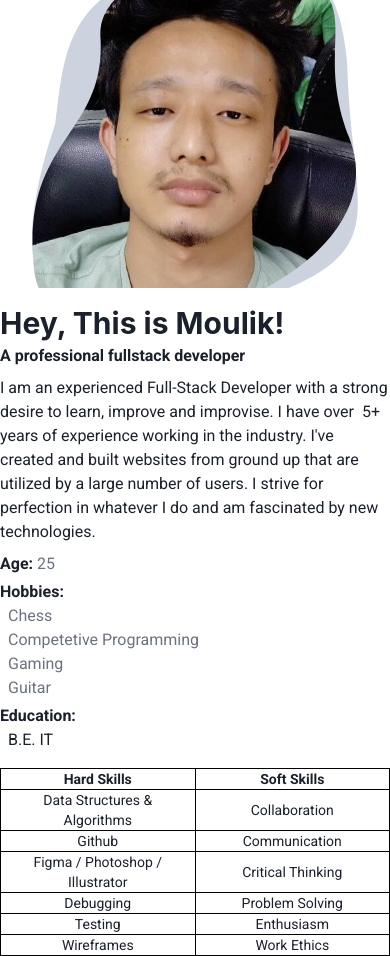
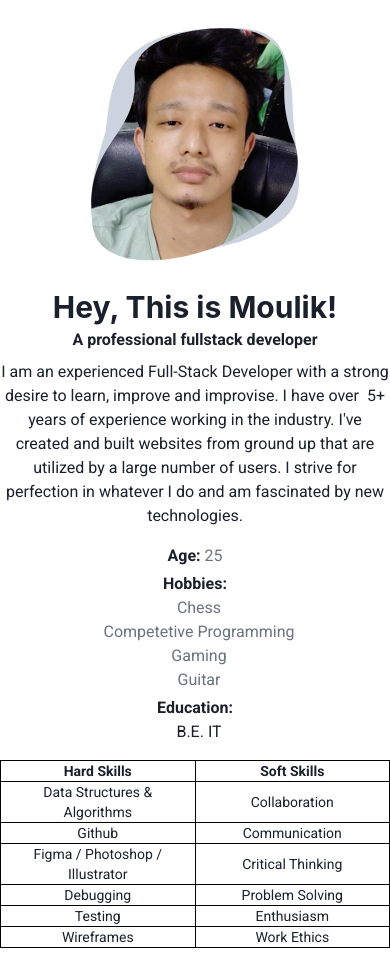
Before and after one commit to M-Blaze/Portfolio, a Next.js app: page /homepage/views/About/About in a window 390 px wide. Built offline with nearby package versions, Linux system fonts and the light colour scheme.

Commit message:
refactor: fix responsive styling

```diff
--- a/src/pages/homepage/views/About/About.tsx
+++ b/src/pages/homepage/views/About/About.tsx
@@ -15,13 +15,13 @@ const About = () => {
   return (
     <section id="about">
       <Box className="content-wrap md:mb-8">
-        <Flex className="flex-wrap mb-2 md:mb-4">
-          <Box className="w-full px-8 mb-4 md:w-1/3 md:order-2 md:mb-0" textAlign="center">
-            <div className={styles.imgHolder}>
+        <Flex className="flex-wrap mb-4 md:mb-8">
+          <Box className="w-full px-8 md:px-4 md:w-1/3 md:order-2" textAlign="center">
+            <div className={`${styles.imgHolder} w-52 md:w-48 mx-auto`}>
               <div className={profileMask}></div>
             </div>
           </Box>
-          <Box className="text-wrap w-full md:w-2/3 md:order-1">
+          <Box className="text-wrap w-full md:w-2/3 md:order-1 text-center md:text-left">
             <div className="block-header mb-2">
               <Heading as="h2">Hey, This is Moulik!</Heading>
               <strong>A professional fullstack developer</strong>
@@ -35,7 +35,7 @@ const About = () => {
           </Box>
         </Flex>
         <Flex className="flex-wrap md:-mx-3">
-          <Box className="w-full md:w-1/3 md:order-2 md:px-3 list-holder capitalize">
+          <Box className="w-full md:w-1/3 md:order-2 md:px-3 list-holder capitalize text-center md:text-left">
             <ul className="info-list mb-4">
               <li className="mb-1">
                 <strong>Age:</strong>&nbsp;<span className="text-gray-500">{myAge}</span>
@@ -58,7 +58,7 @@ const About = () => {
               </li>
             </ul>
           </Box>
-          <Box className="w-full md:w-2/3 md:order-1 md:px-3 table-holder text-sm md:text-lg">
+          <Box className="w-full md:w-2/3 md:order-1 md:px-3 table-holder text-sm md:text-base">
             <table
               width="100%"
               style={{ tableLayout: 'fixed', textAlign: 'center', margin: '0 auto', borderCollapse: 'collapse' }}
--- a/src/pages/homepage/views/Banner/Banner.tsx
+++ b/src/pages/homepage/views/Banner/Banner.tsx
@@ -28,7 +28,7 @@ const Banner = () => {
 
   return (
     <section id="banner">
-      <Box bg="gray.200" className="banner-content overflow-hidden mb-4">
+      <Box bg="gray.200" className="banner-content overflow-hidden mb-4 md:mb-6 lg:mb-8">
         <Container maxW="container.xl">
           <Flex justifyContent="center" alignItems="center" style={{ height: `calc(100vh - ${headerHeight}px)` }}>
             <Box width={'75%'} className="banner-image">
--- a/src/pages/homepage/views/Skills/Skills.tsx
+++ b/src/pages/homepage/views/Skills/Skills.tsx
@@ -87,13 +87,13 @@ const backendSkills = [
 const Skills = () => {
   return (
     <section id="skills">
-      <Box className="content-wrap pt-4">
+      <Box className="content-wrap pt-4 mb-8">
         <Box className="block-header mb-4">
           <Heading as="h2" size="md" textAlign={'center'}>
             Skills
           </Heading>
         </Box>
-        <Tabs>
+        <Tabs border={'1px solid rgba(0, 0, 0, 0.1)'} borderRadius={5}>
           <TabList>
             <Tab _selected={{ color: 'white', bg: '#6C2BD9' }} _focus={{ outline: 'none' }}>
               Frontend
```
